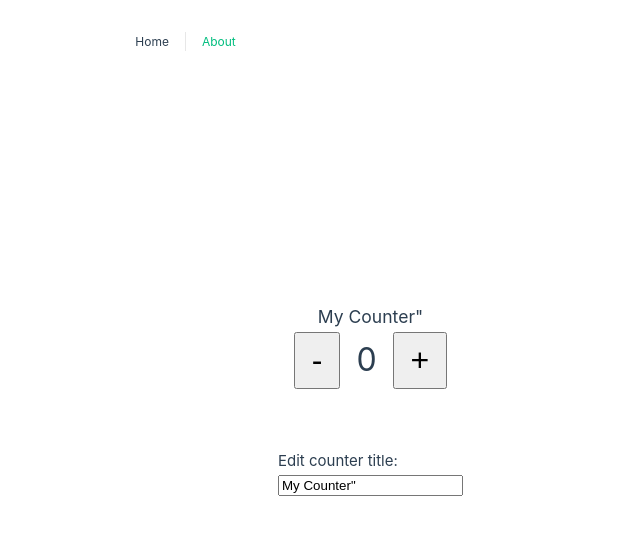
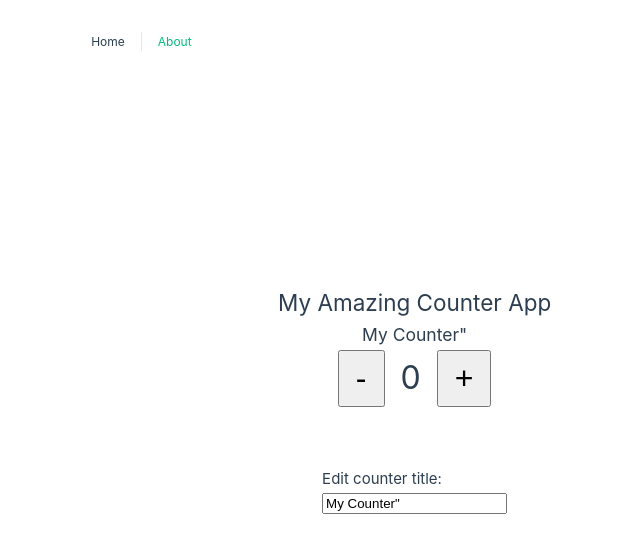
Before and after one commit to mihailgaberov/vue-composition-api-basics, a Vue app: page / in a window 1280 px wide. Shown: the top 552 px of the page, without its empty margins (362-1002 px from the left). Built offline with nearby package versions, Linux system fonts and the light colour scheme.

Commit message:
:student: non-reactive data

```diff
--- a/src/views/HomeView.vue
+++ b/src/views/HomeView.vue
@@ -1,5 +1,6 @@
 <template>
   <div class="home">
+    <h2> {{ appTitle }}</h2>
     <h3>{{ counterData.counterTitle }}</h3>
     <div>
       <button @click="decrement" class="btn">-</button>
@@ -18,6 +19,7 @@
 <script setup>
 import { reactive } from 'vue';
 
+const appTitle = 'My Amazing Counter App'
 // const count = ref(0), counterTitle = ref('My Counter:');
 const counterData = reactive({ count: 0, counterTitle: 'My Counter"' });
 
```
